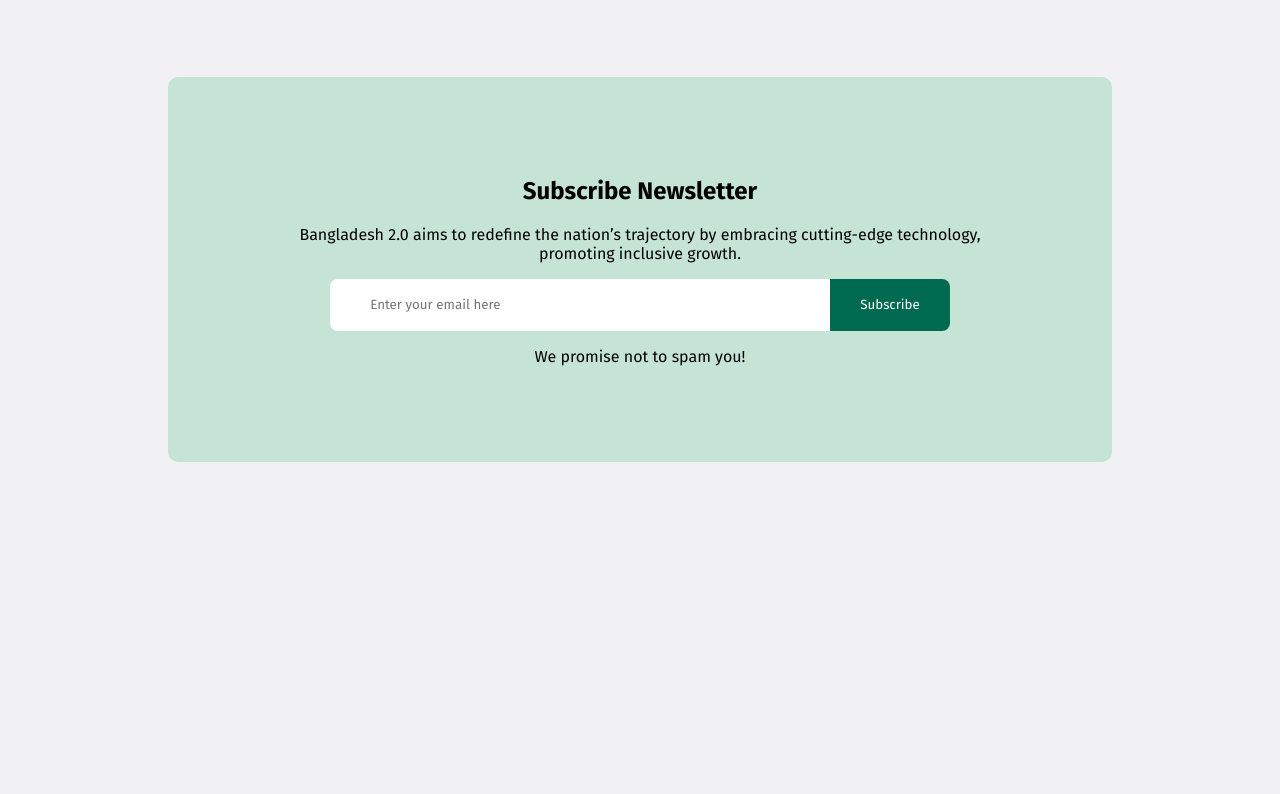
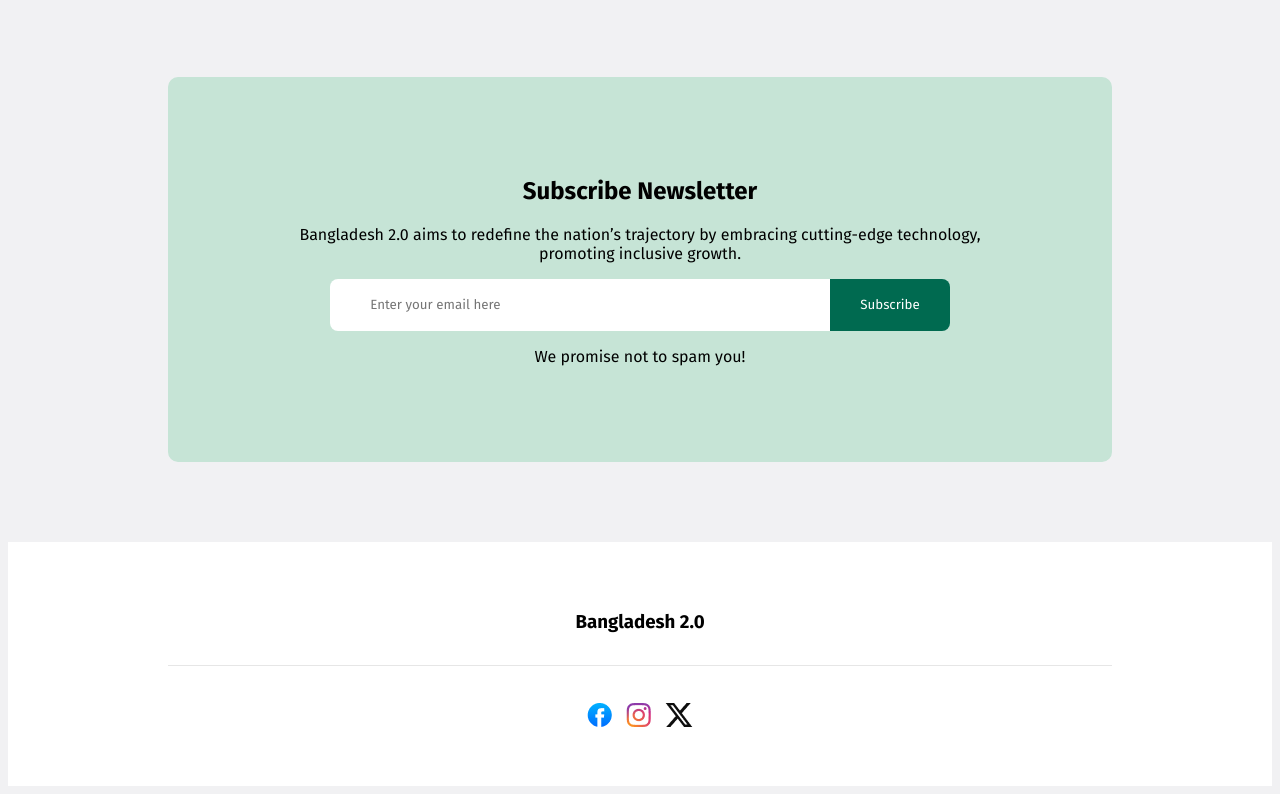
Before and after one commit to siam-sk/a1-bangladesh-2.0, a plain HTML site: page index.html in a window 1280 px wide. Shown: the part 3216-4010 px from the top of the page. Before the commit the page ends 3758 px from the top, so only its background shows below. Drawn offline with Linux system fonts and the light colour scheme.

Commit message:
added footer section

```diff
--- a/index.html
+++ b/index.html
@@ -150,7 +150,10 @@
         </section>
     </main>
     <footer>
-        <section></section>
+            <h3>Bangladesh 2.0</h3>
+            <a href=""><img src="assets/facebook.png" alt=""></a>
+            <a href="g"><img src="assets/instagram.png" alt=""></a>
+            <a href=""><img src="assets/x.png" alt=""></a>
     </footer>
 </body>
 </html>
--- a/style.css
+++ b/style.css
@@ -177,6 +177,7 @@ nav button {
 }
 .donate .amount:hover{
     background-color: ghostwhite;
+    cursor: pointer;
 }
 .donate .highlight {
     background-color: #C6E4D6;
@@ -215,3 +216,17 @@ nav button {
     padding: 0 30px;
     border-radius: 0 8px 8px 0;
 }
+
+footer {
+    padding: 50px 160px;
+    text-align: center;
+    background-color: #FFFFFF;
+}
+footer h3 {
+    border-bottom: 1px groove rgba(14, 14, 14,10%);
+    padding-bottom: 32px;
+    margin-bottom: 32px;
+}
+footer img {
+    padding: 5px;
+}
```
